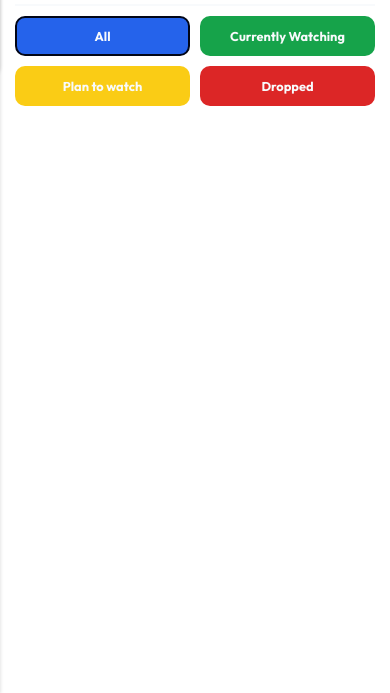
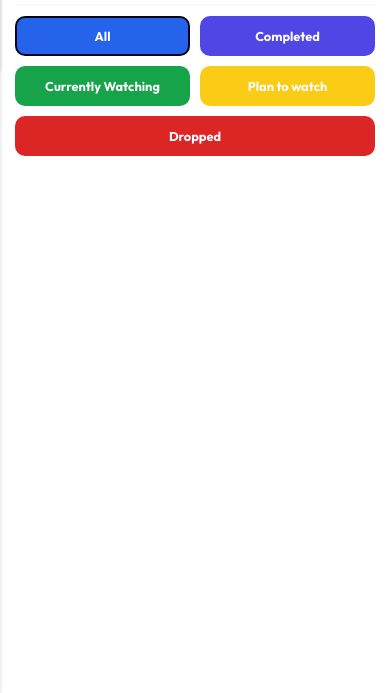
Before and after one commit to lesedow/anime-library, a plain HTML site: page index.html in a window 390 px wide. Shown: the part 151-844 px from the top of the page. Drawn offline with Linux system fonts and the light colour scheme.

Commit message:
add completed category

```diff
--- a/index.html
+++ b/index.html
@@ -23,6 +23,7 @@
             <hr>
             <div class="categories">
                 <div data-category="all" class="all selected">All</div>
+                <div data-category="completed" class="completed">Completed</div>
                 <div data-category="watching" class="currently-watching">Currently Watching</div>
                 <div data-category="plan-to-watch" class="plan-to-watch">Plan to watch</div>
                 <div data-category="dropped" class="dropped">Dropped</div>
--- a/style.css
+++ b/style.css
@@ -32,6 +32,8 @@ body {
 
     --blue-600: #2563eb;
     --blue-700: #1d4ed8;
+
+    --indigo-600: #4f46e5;
 }
 
 img {
@@ -293,7 +295,7 @@ button {
 
 .categories {
     display: grid;
-    grid-template-columns: repeat(4, minmax(min-content, max-content));
+    grid-template-columns: repeat(5, minmax(min-content, max-content));
     gap: 10px;
     color: var(--slate-50);
     margin-top: 10px;
@@ -319,6 +321,10 @@ button {
 
 .dropped {
     background-color: var(--red-600);
+}
+
+.completed {
+    background-color: var(--indigo-600);
 }
 
 .plan-to-watch {
@@ -437,10 +443,14 @@ button {
     100% { transform: translateY(-100%); }
 }
 
-@media only screen and (max-width: 600px)
+@media only screen and (max-width: 650px)
 {
     .categories {
         grid-template-columns: 1fr 1fr;
+    }
+
+    .dropped {
+        grid-column: 1 / 3;
     }
 
     .search-form {
```
